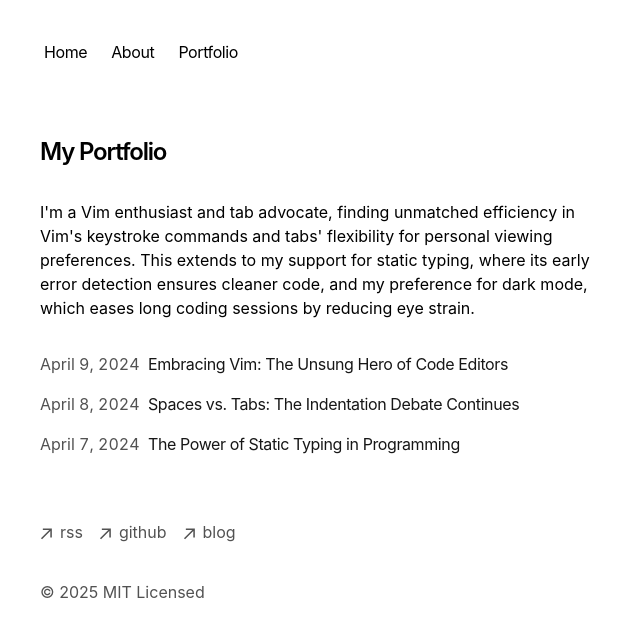
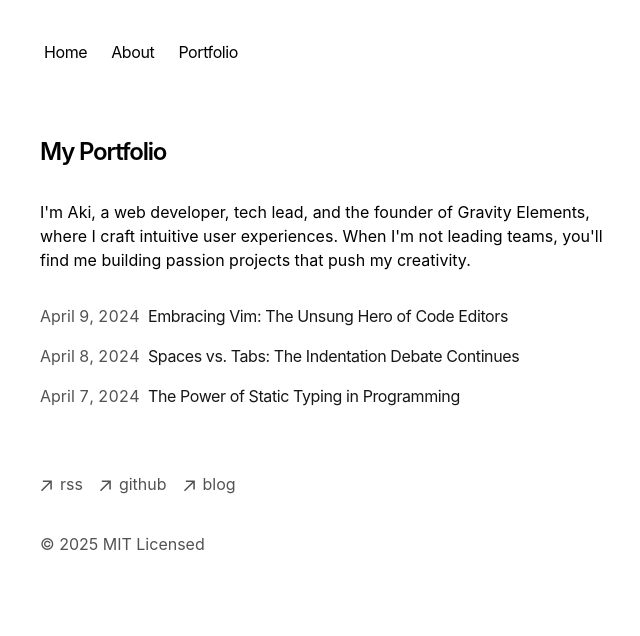
Before and after one commit to ainoyatov/nextjs-portfolio, a Next.js app: page / in a window 1280 px wide. Shown: the top 636 px of the page, without its empty margins (312-952 px from the left). Built offline with nearby package versions, Linux system fonts and the light colour scheme.

Commit message:
about me updated

```diff
--- a/app/page.tsx
+++ b/app/page.tsx
@@ -7,11 +7,7 @@ export default function Page() {
         My Portfolio
       </h1>
       <p className="mb-4">
-        {`I'm a Vim enthusiast and tab advocate, finding unmatched efficiency in
-        Vim's keystroke commands and tabs' flexibility for personal viewing
-        preferences. This extends to my support for static typing, where its
-        early error detection ensures cleaner code, and my preference for dark
-        mode, which eases long coding sessions by reducing eye strain.`}
+        {`I'm Aki, a web developer, tech lead, and the founder of Gravity Elements, where I craft intuitive user experiences. When I'm not leading teams, you'll find me building passion projects that push my creativity.`}
       </p>
       <div className="my-8">
         <BlogPosts />
```
